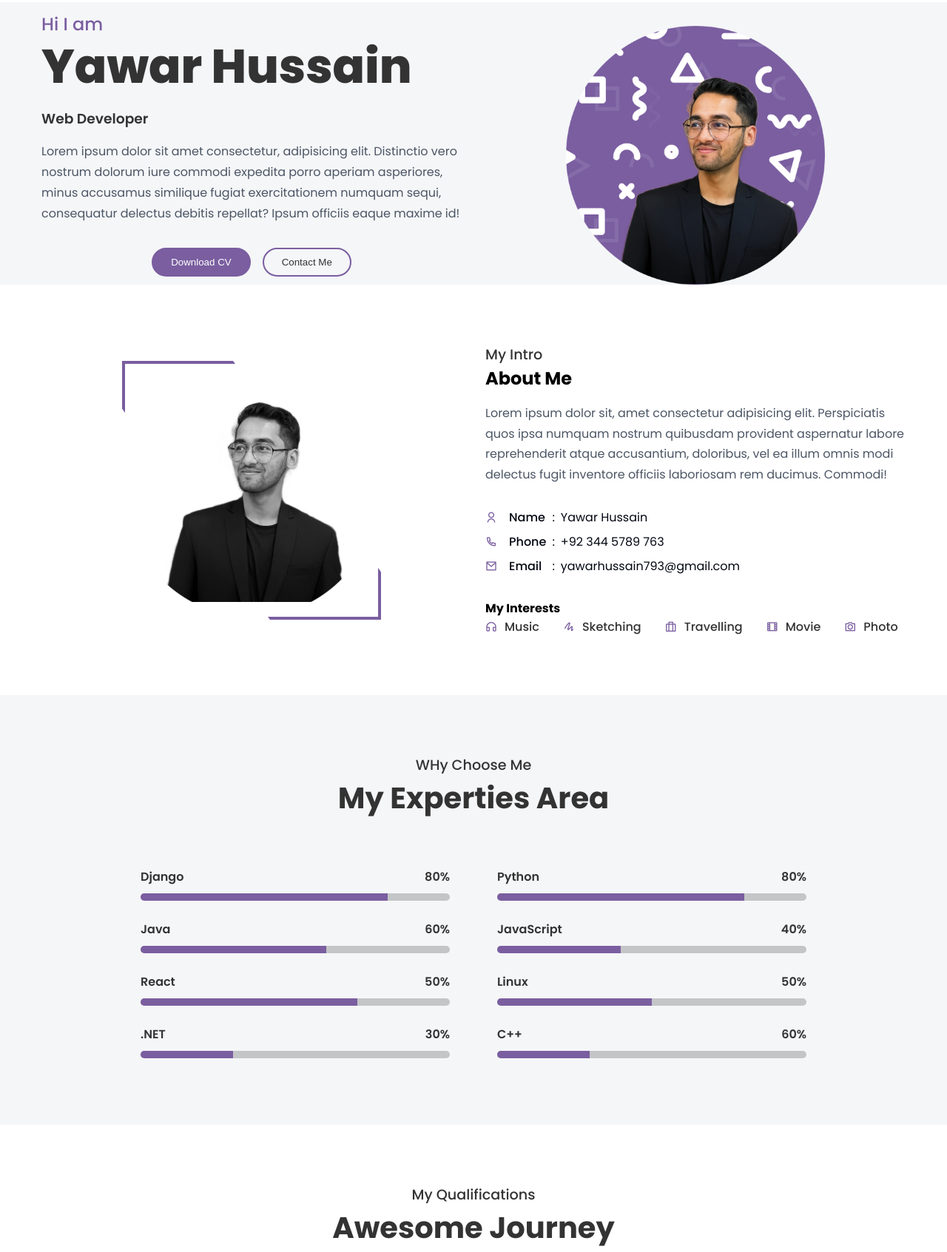
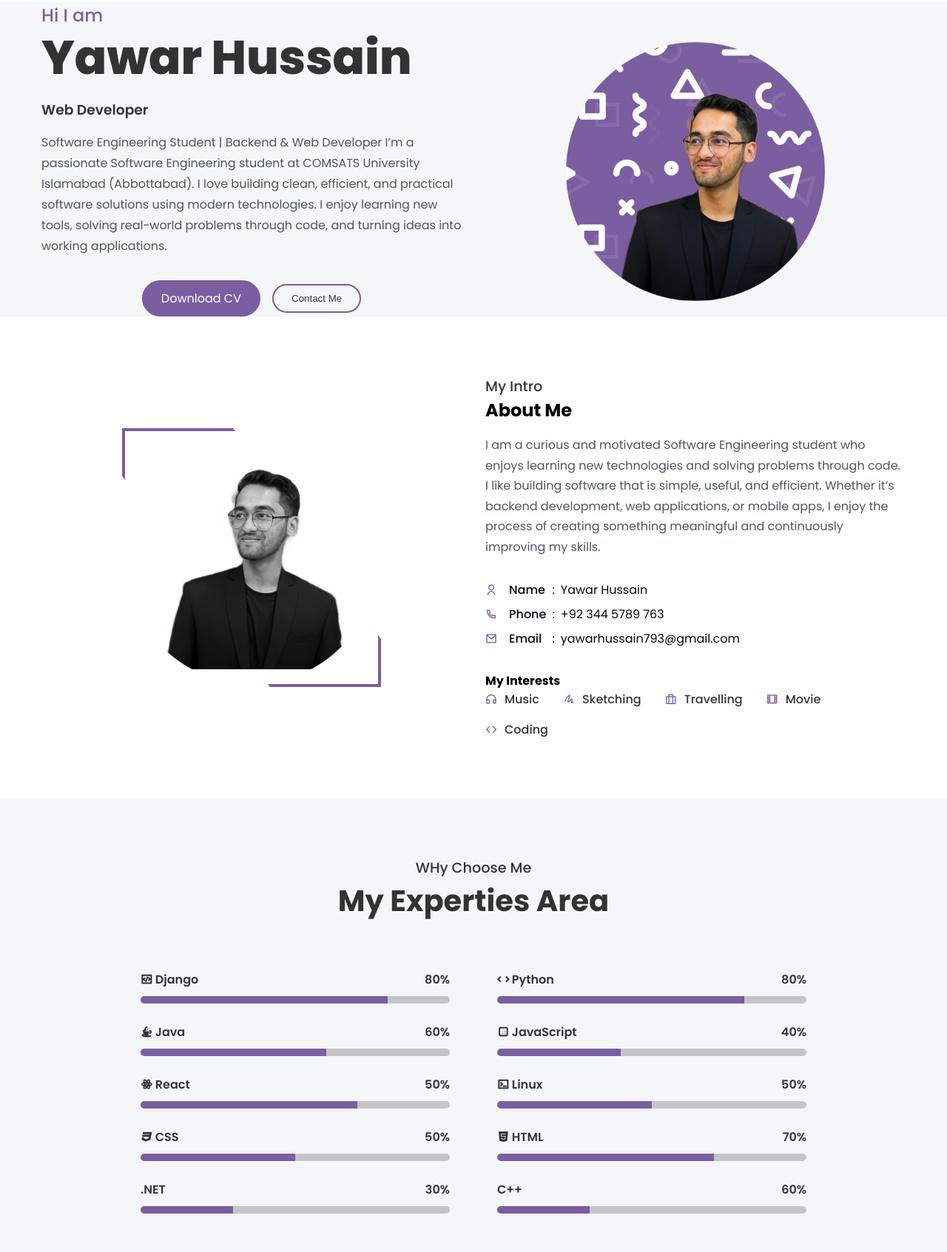
Before and after one commit to yawarhussain7/Portfolio-Website, a plain HTML site: page index.html in a window 1280 px wide. Shown: the part 100-1793 px from the top of the page at 74% size. Drawn offline with nearby package versions, Linux system fonts and the light colour scheme.

Commit message:
minor chanage in icons

```diff
--- a/index.html
+++ b/index.html
@@ -20,7 +20,7 @@
         </div>
 
         <ul class="nav__links" id="nav-links">
-            <li><a href="#">Home</a></li>
+            <li><a href="home">Home</a></li>
             <li><a href="#">Intro</a></li>
             <li><a href="#">Services</a></li>
             <li><a href="#">Clients</a></li>
@@ -39,15 +39,17 @@
                 <h1>Yawar Hussain</h1>
                 <h3>Web Developer</h3>
                 <p>
-                    Lorem ipsum dolor sit amet consectetur, adipisicing elit. Distinctio
-                    vero nostrum dolorum iure commodi expedita porro aperiam asperiores,
-                    minus accusamus similique fugiat exercitationem numquam sequi,
-                    consequatur delectus debitis repellat? Ipsum officiis eaque maxime
-                    id!
+                    Software Engineering Student | Backend & Web Developer
+
+                    I’m a passionate Software Engineering student at COMSATS University Islamabad (Abbottabad). I love
+                    building clean, efficient, and practical software solutions using modern technologies. I enjoy
+                    learning new tools, solving real-world problems through code, and turning ideas into working
+                    applications.
                 </p>
 
                 <div class="header__btns">
-                    <button class="btn">Download CV</button>
+                    <a class="btn" href="./CV.pdf" target="_blank">Download CV</a>
+
                     <button class="btn">Contact Me</button>
                 </div>
             </div>
@@ -67,10 +69,7 @@
             <p class="section__subheader">My Intro</p>
             <h2 class="section_header">About Me</h2>
             <p class="intro__description">
-                Lorem ipsum dolor sit, amet consectetur adipisicing elit. Perspiciatis
-                quos ipsa numquam nostrum quibusdam provident aspernatur labore
-                reprehenderit atque accusantium, doloribus, vel ea illum omnis modi
-                delectus fugit inventore officiis laboriosam rem ducimus. Commodi!
+               I am a curious and motivated Software Engineering student who enjoys learning new technologies and solving problems through code. I like building software that is simple, useful, and efficient. Whether it’s backend development, web applications, or mobile apps, I enjoy the process of creating something meaningful and continuously improving my skills.
             </p>
 
             <div class="intro__grid">
@@ -116,7 +115,7 @@
 
                 <div>
                     <span>
-                        <i class="ri-camera-line"></i> </span>Photo
+                        <i class="ri-code-line"></i> </span>Coding
                 </div>
             </div>
         </div>
@@ -129,7 +128,7 @@
             <div class="choose__grid">
                 <div class="choose__card">
                     <div>
-                        <h4>Django</h4>
+                        <h4><i class="ri-code-box-line"></i> Django</h4>
                         <h4>80%</h4>
                     </div>
                     <div class="choose__progress" style="--progress: 80%"></div>
@@ -137,7 +136,7 @@
 
                 <div class="choose__card">
                     <div>
-                        <h4>Python</h4>
+                        <h4><i class="ri-code-s-line"></i> Python</h4>
                         <h4>80%</h4>
                     </div>
                     <div class="choose__progress" style="--progress: 80%"></div>
@@ -145,7 +144,7 @@
 
                 <div class="choose__card">
                     <div>
-                        <h4>Java</h4>
+                        <h4><i class="ri-java-line"></i> Java</h4>
                         <h4>60%</h4>
                     </div>
                     <div class="choose__progress" style="--progress: 60%"></div>
@@ -153,7 +152,7 @@
 
                 <div class="choose__card">
                     <div>
-                        <h4>JavaScript</h4>
+                        <h4><i class="ri-javascript-line"></i> JavaScript</h4>
                         <h4>40%</h4>
                     </div>
                     <div class="choose__progress" style="--progress: 40%"></div>
@@ -161,7 +160,7 @@
 
                 <div class="choose__card">
                     <div>
-                        <h4>React</h4>
+                        <h4><i class="ri-reactjs-line"></i> React</h4>
                         <h4>50%</h4>
                     </div>
                     <div class="choose__progress" style="--progress: 70%"></div>
@@ -169,10 +168,26 @@
 
                 <div class="choose__card">
                     <div>
-                        <h4>Linux</h4>
+                        <h4><i class="ri-terminal-box-line"></i> Linux</h4>
                         <h4>50%</h4>
                     </div>
                     <div class="choose__progress" style="--progress: 50%"></div>
+                </div>
+
+                <div class="choose__card">
+                    <div>
+                        <h4><i class="ri-css3-fill"></i> CSS</h4>
+                        <h4>50%</h4>
+                    </div>
+                    <div class="choose__progress" style="--progress: 50%"></div>
+                </div>
+
+                <div class="choose__card">
+                    <div>
+                        <h4><i class="ri-html5-fill"></i> HTML</h4>
+                        <h4>70%</h4>
+                    </div>
+                    <div class="choose__progress" style="--progress: 70%"></div>
                 </div>
 
                 <div class="choose__card">
@@ -296,10 +311,9 @@
         <div class="service__grid">
             <div class="service__card">
                 <span><i class="ri-window-fill"></i></span>
-                <h4>Website Design</h4>
+                <h4>Website Development</h4>
                 <p>
-                    Lorem ipsum, dolor sit amet consectetur adipisicing elit.
-                    Accusantium perspiciatis nesciunt odio!
+                    Django REST developer with experience in the SunSevy project, an AI-powered platform that estimates energy usage, provides smart recommendations, and calculates household energy requirements. Skilled in building practical and user-friendly solutions.
                 </p>
             </div>
 
@@ -307,26 +321,31 @@
                 <span><i class="ri-store-fill"></i></span>
                 <h4>Mobile Development</h4>
                 <p>
-                    Lorem ipsum, dolor sit amet consectetur adipisicing elit.
-                    Accusantium perspiciatis nesciunt odio!
+                    Contributed as a team member to a Flutter-based Learning Management System (LMS) project, helping build a user-friendly and efficient platform for online learning.
                 </p>
             </div>
 
             <div class="service__card">
-                <span><i class="ri-share-fill"></i></span>
-                <h4>Content Marketing</h4>
+                <span><i class="ri-shopping-bag-fill"></i></span>
+                <h4>E-commerce website</h4>
                 <p>
-                    Lorem ipsum, dolor sit amet consectetur adipisicing elit.
-                    Accusantium perspiciatis nesciunt odio!
+                    Developed and tested project functionalities using Django along with HTML, CSS, and JavaScript. Implemented features like dynamic content rendering, user authentication, and interactive UI components.
                 </p>
             </div>
 
             <div class="service__card">
                 <span><i class="ri-seo-fill"></i></span>
-                <h4>SEO</h4>
+                <h4>Wordpress</h4>
                 <p>
-                    Lorem ipsum, dolor sit amet consectetur adipisicing elit.
-                    Accusantium perspiciatis nesciunt odio!
+                    currently working
+                </p>
+            </div>
+
+            <div class="service__card">
+                <span><i class="ri-reactjs-line"></i></span>
+                <h4>Reac js</h4>
+                <p>
+                    currently working
                 </p>
             </div>
         </div>
@@ -566,7 +585,8 @@
                         </div>
                         <div class="input_field">
                             <label for="project-details"><i class="ri-message-fill"></i> Message</label>
-                            <textarea name="project-details" id="" rows="3" placeholder="Enter your project-details"></textarea>
+                            <textarea name="project-details" id="" rows="3"
+                                placeholder="Enter your project-details"></textarea>
                         </div>
 
                         <button class="btn contact__btn" id="submit">Sumbit</button>
```
Also changed, not shown: 1 other file. Lines whose indentation alone changed are shown as unchanged.
